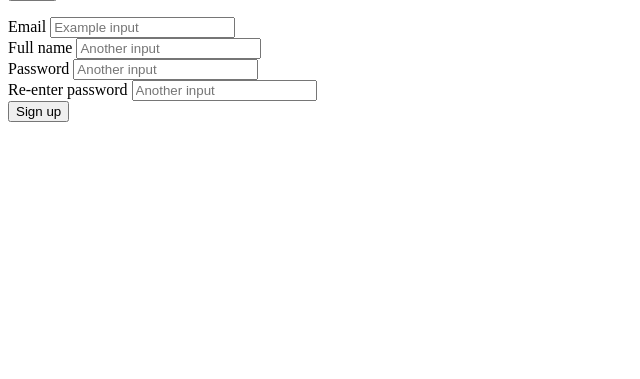
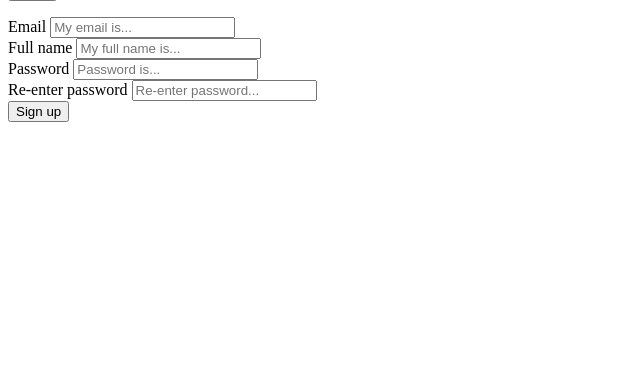
Before and after one commit to trangvu3103/Tastepad, a PHP site: page /login-form.php in a window 1280 px wide. Shown: the part 406-785 px from the top of the page, without its empty margins (0-640 px from the left). Run offline with PHP 8.4, Linux system fonts and the light colour scheme.

Commit message:
modify login-form.php

```diff
--- a/include/form/login-form.php
+++ b/include/form/login-form.php
@@ -22,33 +22,33 @@
           <form id="login-form" class="">
             <div class="form-group">
               <label for="email">Email</label>
-              <input type="text" class="form-control" id="email" placeholder="My email is...">
+              <input name="email" type="text" class="form-control" id="email" placeholder="My email is...">
             </div>
             <div class="form-group">
               <label for="Password">Password</label>
-              <input type="text" class="form-control" id="pass" placeholder="Password is...">
+              <input name="password" type="text" class="form-control" id="pass" placeholder="Password is...">
             </div>
-            <button type="button" name="login" id="log-in-btn">Login</button>
+            <button type="submit" name="login" id="log-in-btn">Login</button>
           </form>
           <!-- Do not remove form id -->
           <form id="signup-form" class="form-deactive">
             <div class="form-group">
               <label for="email">Email</label>
-              <input type="text" class="form-control" id="formGroupExampleInput" placeholder="Example input">
+              <input name="email" type="text" class="form-control" placeholder="My email is...">
             </div>
             <div class="form-group">
               <label for="full-name">Full name</label>
-              <input type="text" class="form-control" id="formGroupExampleInput2" placeholder="Another input">
+              <input name="full-name" type="text" class="form-control" placeholder="My full name is...">
             </div>
             <div class="form-group">
               <label for="pass">Password</label>
-              <input type="text" class="form-control" id="formGroupExampleInput2" placeholder="Another input">
+              <input name="pass" type="text" class="form-control" placeholder="Password is...">
             </div>
             <div class="form-group">
               <label for="re=pass">Re-enter password</label>
-              <input type="text" class="form-control" id="formGroupExampleInput2" placeholder="Another input">
+              <input name="re-pass" type="text" class="form-control" placeholder="Re-enter password...">
             </div>
-            <button type="button" name="signup" id="sign-up-btn">Sign up</button>
+            <button type="submit" name="signup" id="sign-up-btn">Sign up</button>
           </form>
         </div>
       </div>
```
